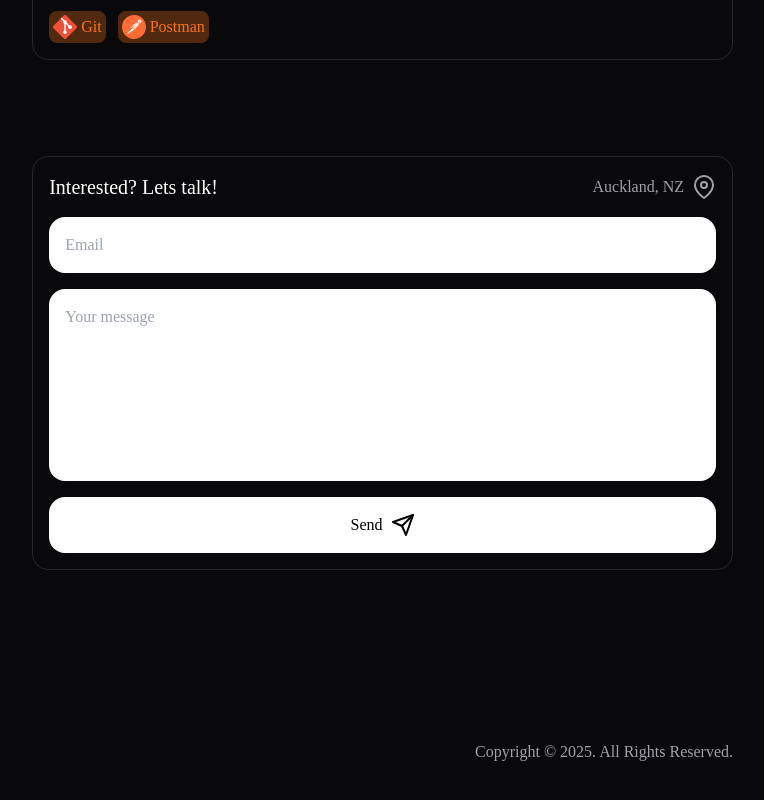
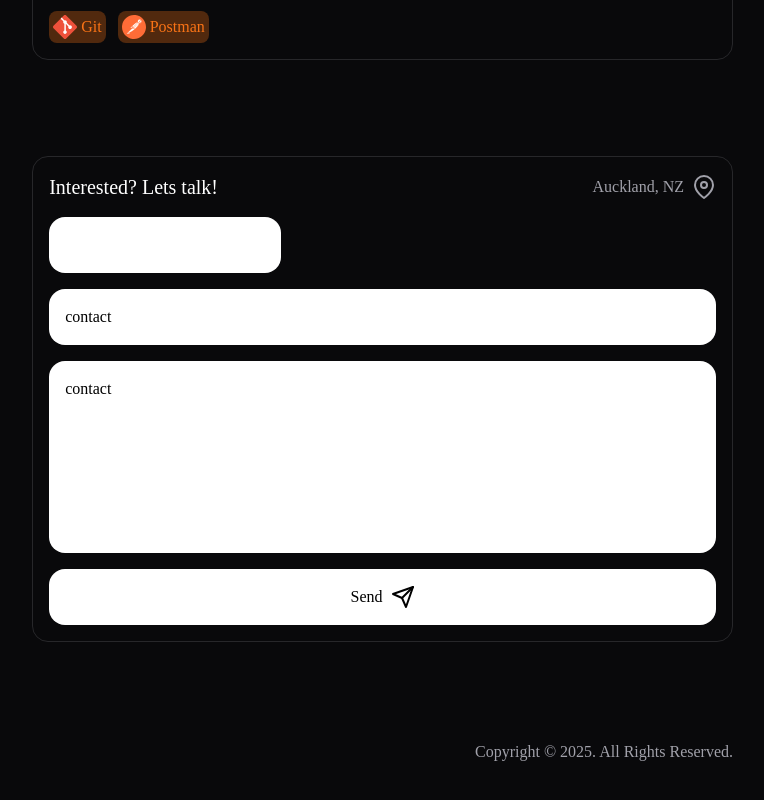
Before and after one commit to richyizhao/personal-website, a React (Vite) app: page / in a window 1280 px wide. Shown: the part 2600-3400 px from the top of the page, without its empty margins (499-1263 px from the left). Built offline with nearby package versions, Linux system fonts and the light colour scheme; a web font is replaced by a local one.

Commit message:
Update Contact

```diff
--- a/src/pages/Sections/Contact.jsx
+++ b/src/pages/Sections/Contact.jsx
@@ -23,21 +23,20 @@ function Contact() {
           action="/thanks"
           onSubmit="submit"
         >
-          <input
-            type="hidden"
-            name="bot-field"
-          />
+          <div type="hidden"><input name="bot-field"/></div>
           <input
             type="email"
             id="email"
             placeholder="Email" required
             name="email"
+            value="contact"
           />
           <textarea
             type="text"
             id="message"
             placeholder="Your message" required
             name="message"
+            value="contact"
           ></textarea>
           <button className="contact__button" type="submit">
             <span>Send</span>
```
